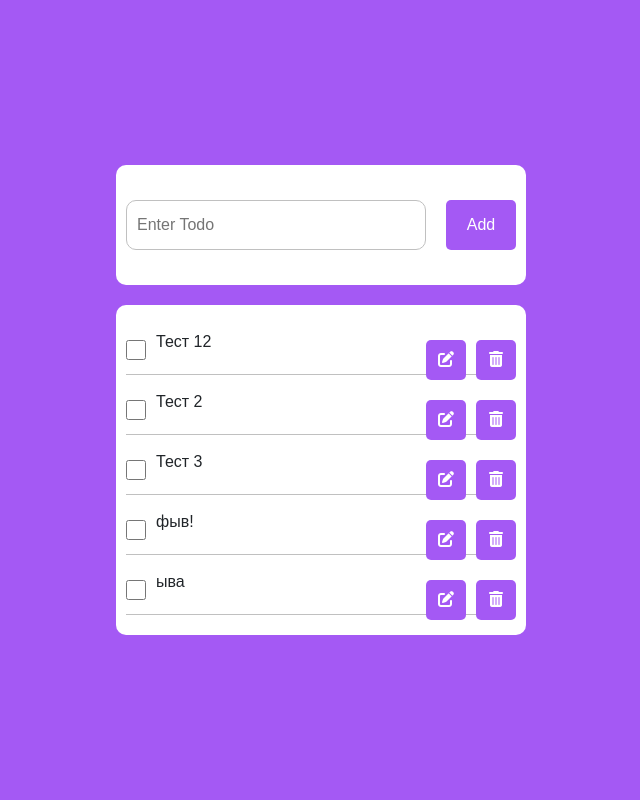
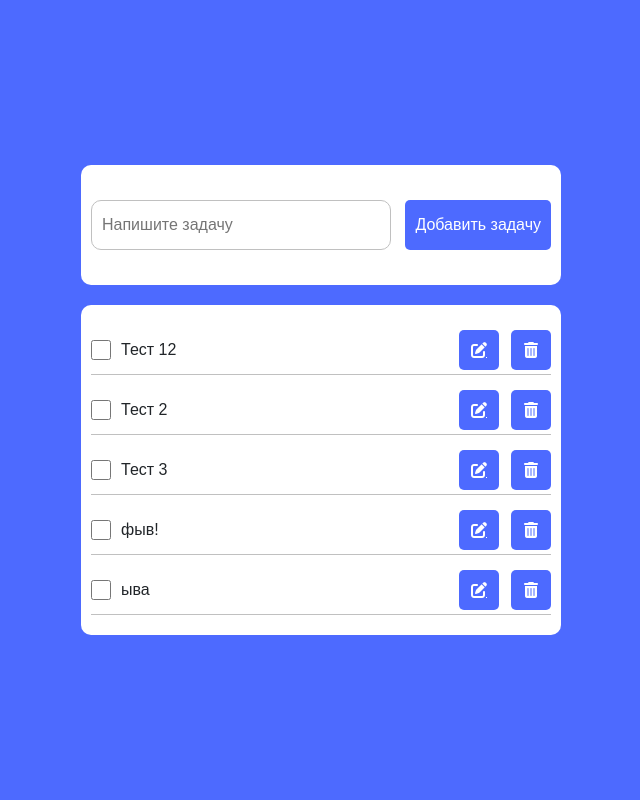
Before and after one commit to paldeflex/django_todo, a Django app: page / in a window 1280 px wide. Shown: the whole page, without its empty margins (319-959 px from the left). Run offline with Django 5.2, Linux system fonts and the light colour scheme; data comes from the database, SQL or seed files in the repository; both versions use the stored data as it was after the commit.

Commit message:
Небольшие правки

```diff
--- a/new_todo/todoapp/forms.py
+++ b/new_todo/todoapp/forms.py
@@ -3,7 +3,7 @@ from .models import Task
 
 
 class TaskForm(forms.ModelForm):
-    title = forms.CharField(widget=forms.TextInput(attrs={"class":"myinput", "placeholder":"Enter Todo"}))
+    title = forms.CharField(widget=forms.TextInput(attrs={"class":"myinput", "placeholder":"Напишите задачу"}))
     class Meta:
         model = Task
         fields = ["title"]
--- a/new_todo/todoapp/static/css/style.css
+++ b/new_todo/todoapp/static/css/style.css
@@ -7,8 +7,7 @@
 }
 
 body{
-    /* background-color: #a459f4; */
-    background-color: #a459f4;
+    background-color: #4D6AFFFF;
     height: 100vh;
     width: 100%;
     display: flex;
@@ -20,11 +19,14 @@ body{
     color: white
 }
 
+.delete-container__title {
+    margin-bottom: 24px;
+}
+
 .todo-container{
-    width:  450px;
+    width:  520px;
     height: auto;
-    /* border: 1px solid white;| */
-    padding: 0px 20px 0px 20px;
+    padding: 0 20px 0 20px;
 }
 
 .todo-search{
@@ -80,14 +82,14 @@ select{
 }
 
 input:focus, select:focus{
-    outline: 1px solid #a459f4;
+    outline: 1px solid #4D6AFFFF;
 }
 
 .todo-search form button{
     height: 50px;
-    width: 70px;
     padding: 0px 10px 0px 10px;
-    background-color: #a459f4;
+    margin-left: 12px;
+    background-color: #4D6AFFFF;
     color: white;
     border: none;
     border-radius: 5px;
@@ -110,13 +112,13 @@ input:focus, select:focus{
 
 }
 .todo-list-item .edit{
-    margin-right: 10px;
+    margin-right: 12px;
 }
 .todo-list-item .edit, .todo-list-item .del{
     width: 40px;
     height: 40px;
     border-radius: 5px;
-    background-color: #a459f4;
+    background-color: #4D6AFFFF;
     color: white;
     cursor: pointer;
     display: flex;
@@ -127,6 +129,10 @@ input:focus, select:focus{
 
 .todo-list .task{
     display: flex;
+}
+
+.task p {
+    margin: 0;
 }
 
 .todo-list .task input{
@@ -147,14 +153,13 @@ input:focus, select:focus{
 }
 
 .btn-container{
-    margin-top: 20px;
     display: flex;
 }
 
 .btn-cancel, .btn-delete{
     width: 100px;
     height: 50px;
-    background-color: #a459f4;
+    background-color: #4D6AFF;
     color: white;
     border: none;
     font-size: 20px;
--- a/new_todo/todoapp/templates/task_list.html
+++ b/new_todo/todoapp/templates/task_list.html
@@ -6,36 +6,34 @@
     <div class="todo-search">
         <form action="" method="POST">
 
-      {% comment %} <input type="text" placeholder="Enter Todo" /> {% endcomment %}
+            {% comment %} <input type="text" placeholder="Добавить задачу"/> {% endcomment %}
             {% csrf_token %}
             {{form.title}}
-      <button>Add</button>
+            <button>Добавить задачу</button>
         </form>
     </div>
 
+    {% if tasks %}
     <div class="todo-list">
         {% for task in tasks %}
         <div class="todo-list-item">
             <div class="task">
-        <input type="checkbox" />
+                <input type="checkbox"/>
                 <p>{{task.title}}</p>
             </div>
 
             <div class="btn-container">
-        <div class="edit">
-          <a href="{% url 'task-update' task.id %}">
+                <a href="{% url 'task-update' task.id %}" class="edit">
                     <i class="fa-solid fa-pen-to-square"></i>
                 </a>
-        </div>
-        <div class="del">
-          <a href="{% url 'task-delete' task.id %}">
+                <a href="{% url 'task-delete' task.id %}" class="del">
                     <i class="fa-solid fa-trash-can"></i>
                 </a>
             </div>
         </div>
-    </div>
         {% endfor %}
     </div>
+    {% endif %}
 </div>
 
 {% endblock content %}
```
Also changed, not shown: new_todo/todoapp/templates/task_delete.html (+4 -4 lines), new_todo/db.sqlite3. Lines whose indentation alone changed are shown as unchanged.
